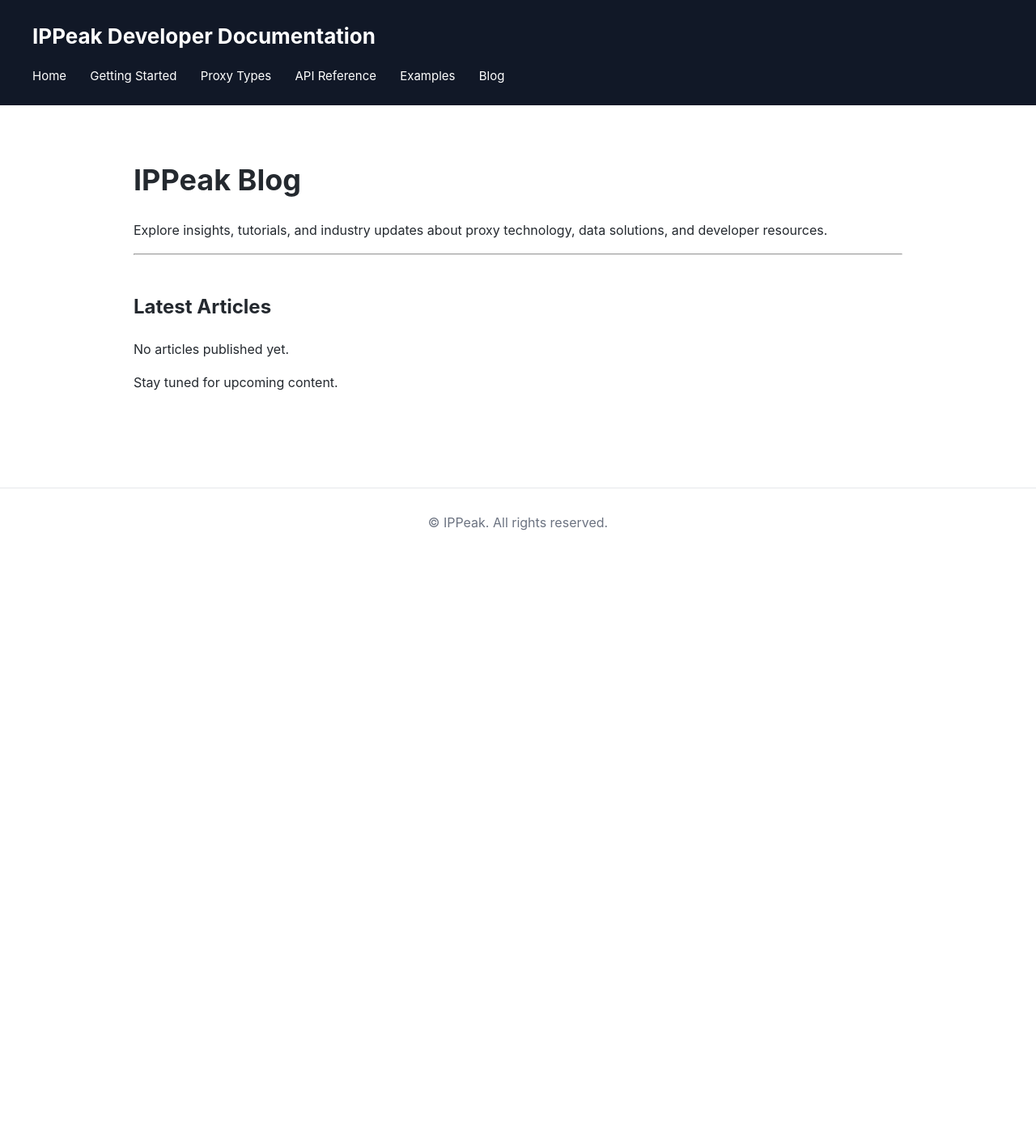
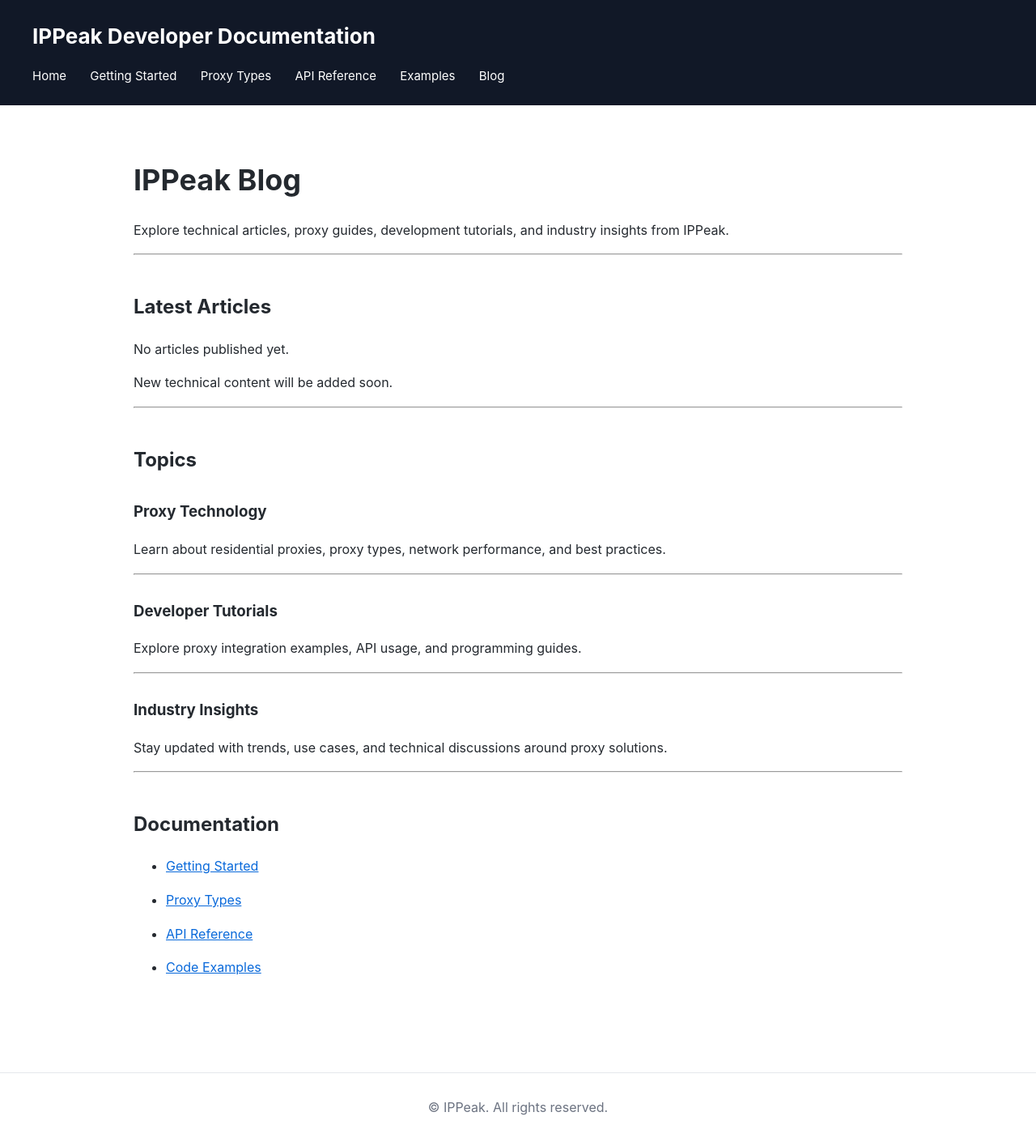
Before and after one commit to IPPeak/IPPeak-Residential-Proxy, a Jekyll site: the page built from docs/blog/index.md, in a window 1280 px wide. Shown: the whole page at 81% size. Built offline with Jekyll 4.4.1, drawn with Linux system fonts in a browser that asks for light colours; before the commit the page ends 900 px from its top, so only the background shows below that.

Commit message:
Update index.md

```diff
--- a/docs/blog/index.md
+++ b/docs/blog/index.md
@@ -1,11 +1,12 @@
 ---
 layout: default
 title: IPPeak Blog
+description: Technical articles, tutorials, and insights about proxy technology and developer resources.
 ---
 
 # IPPeak Blog
 
-Explore insights, tutorials, and industry updates about proxy technology, data solutions, and developer resources.
+Explore technical articles, proxy guides, development tutorials, and industry insights from IPPeak.
 
 ---
 
@@ -13,4 +14,36 @@
 
 No articles published yet.
 
-Stay tuned for upcoming content.
+New technical content will be added soon.
+
+---
+
+## Topics
+
+### Proxy Technology
+
+Learn about residential proxies, proxy types, network performance, and best practices.
+
+---
+
+### Developer Tutorials
+
+Explore proxy integration examples, API usage, and programming guides.
+
+---
+
+### Industry Insights
+
+Stay updated with trends, use cases, and technical discussions around proxy solutions.
+
+---
+
+## Documentation
+
+- [Getting Started](../getting-started.html)
+
+- [Proxy Types](../proxy-types.html)
+
+- [API Reference](../api.html)
+
+- [Code Examples](../examples/)
```
